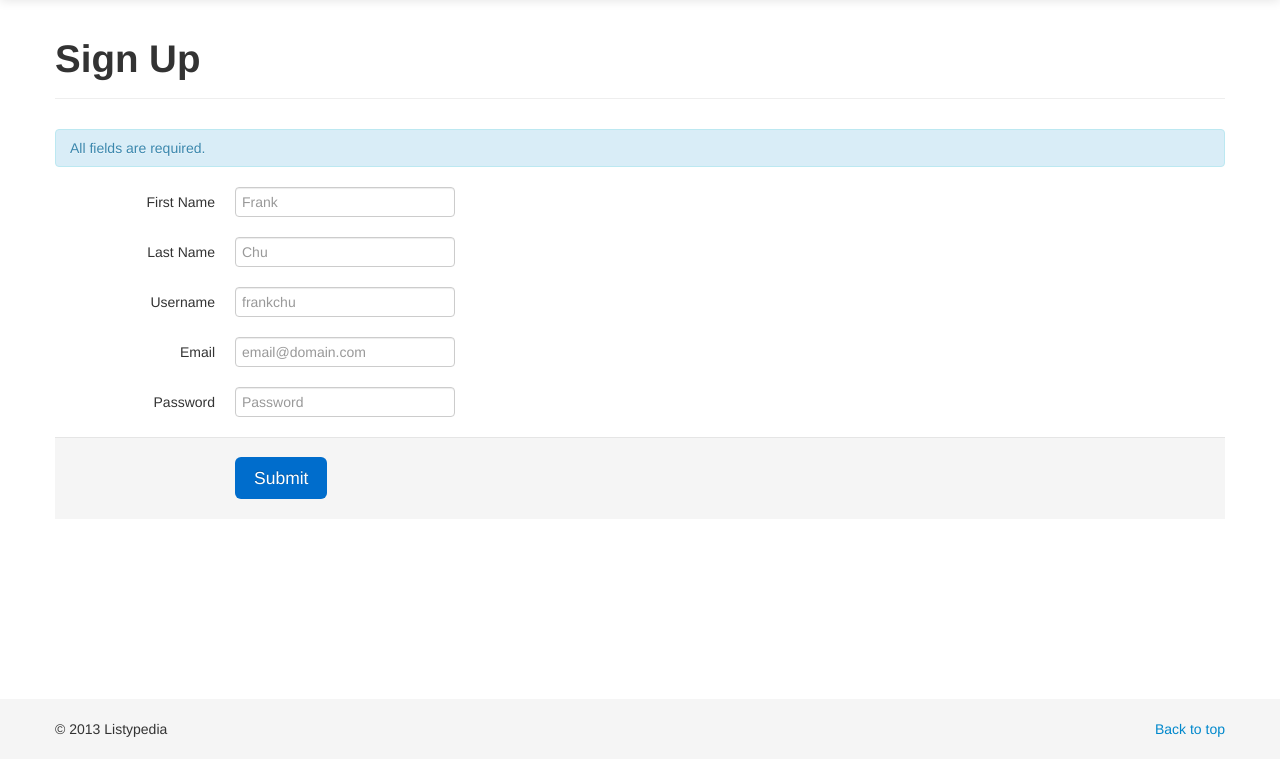
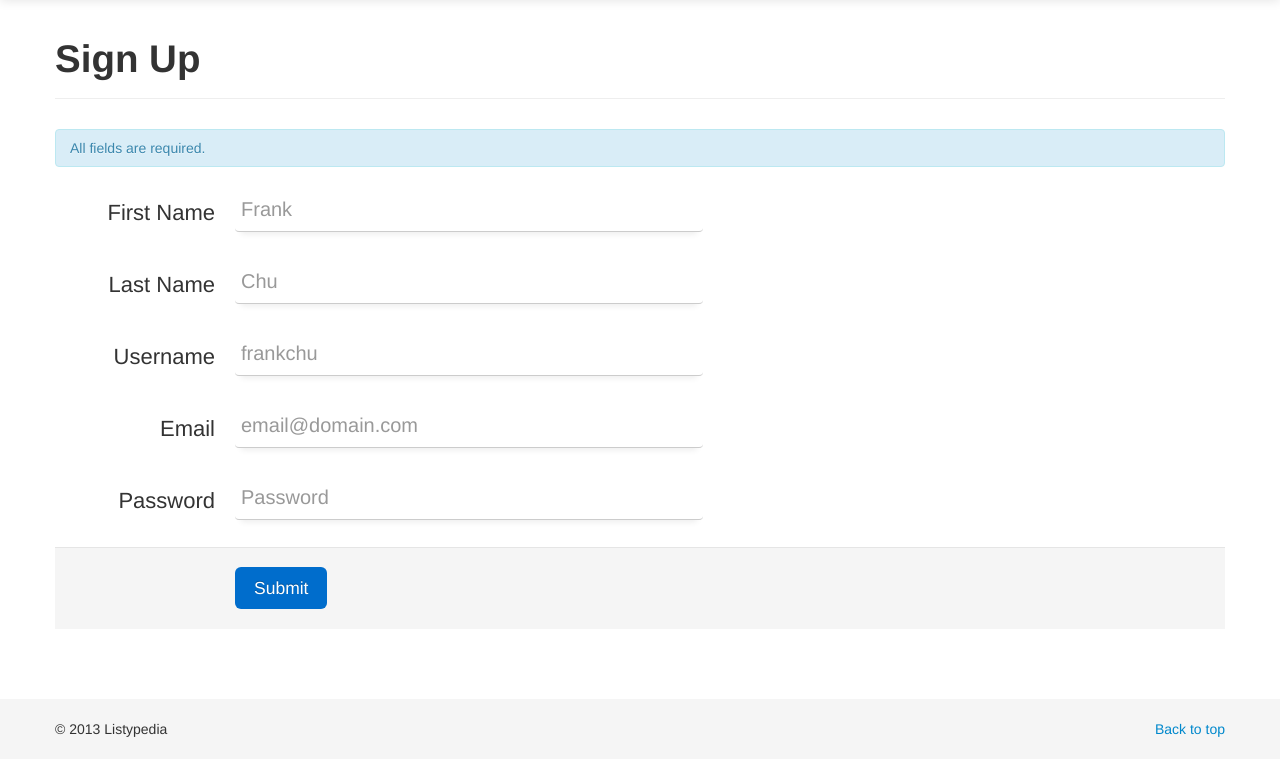
Before and after one commit to jogi/listypedia, a Django app: page /signup/ in a window 1280 px wide. Shown: the part 41-800 px from the top of the page. Run offline with Django 3.2, Linux system fonts and the light colour scheme; parts of the project's set-up code (start-up, migrations or seed data) failed here and were passed over; some libraries are stand-ins or nearby versions.

Commit message:
login and signup design changes

```diff
--- a/templates/signup.html
+++ b/templates/signup.html
@@ -6,36 +6,36 @@
 <div class="alert alert-info">
     All fields are required.
 </div>
-<form class="form-horizontal" action="/signup/" method="POST">
+<form class="form-horizontal form-vertical" action="/signup/" method="POST">
     {% csrf_token %}
     <div class="control-group">
         <label class="control-label" for="first_name">First Name</label>
         <div class="controls">
-            <input type="text" id="first_name" name="first_name" maxlength="30" placeholder="Frank" /><span class="help-inline">{{ form.first_name.errors }}</span>
+            <input type="text" class="span5" id="first_name" name="first_name" maxlength="30" placeholder="Frank" /><span class="help-inline">{{ form.first_name.errors }}</span>
         </div>
     </div>
     <div class="control-group">
         <label class="control-label" for="last_name">Last Name</label>
         <div class="controls">
-            <input type="text" id="last_name" name="last_name" maxlength="30" placeholder="Chu" /><span class="help-inline">{{ form.last_name.errors }}</span>
+            <input type="text" class="span5" id="last_name" name="last_name" maxlength="30" placeholder="Chu" /><span class="help-inline">{{ form.last_name.errors }}</span>
         </div>
     </div>
     <div class="control-group">
         <label class="control-label" for="username">Username</label>
         <div class="controls">
-            <input type="text" id="username" name="username" maxlength="30" placeholder="frankchu" /><span class="help-inline">{{ form.username.errors }}</span>
+            <input type="text" class="span5" id="username" name="username" maxlength="30" placeholder="frankchu" /><span class="help-inline">{{ form.username.errors }}</span>
         </div>
     </div>
     <div class="control-group">
         <label class="control-label" for="email">Email</label>
         <div class="controls">
-            <input type="text" id="email" name="email" placeholder="email@domain.com" /><span class="help-inline">{{ form.email.errors }}</span>
+            <input type="text" class="span5" id="email" name="email" placeholder="email@domain.com" /><span class="help-inline">{{ form.email.errors }}</span>
         </div>
     </div>
     <div class="control-group">
         <label class="control-label" for="password">Password</label>
         <div class="controls">
-            <input type="password" id="password" name="password" placeholder="Password" /><span class="help-inline">{{ form.password.errors }}</span>
+            <input type="password" class="span5" id="password" name="password" placeholder="Password" /><span class="help-inline">{{ form.password.errors }}</span>
         </div>
     </div>
     <div class="form-actions">
```
Also changed, not shown: templates/login.html (+4 -4 lines).
